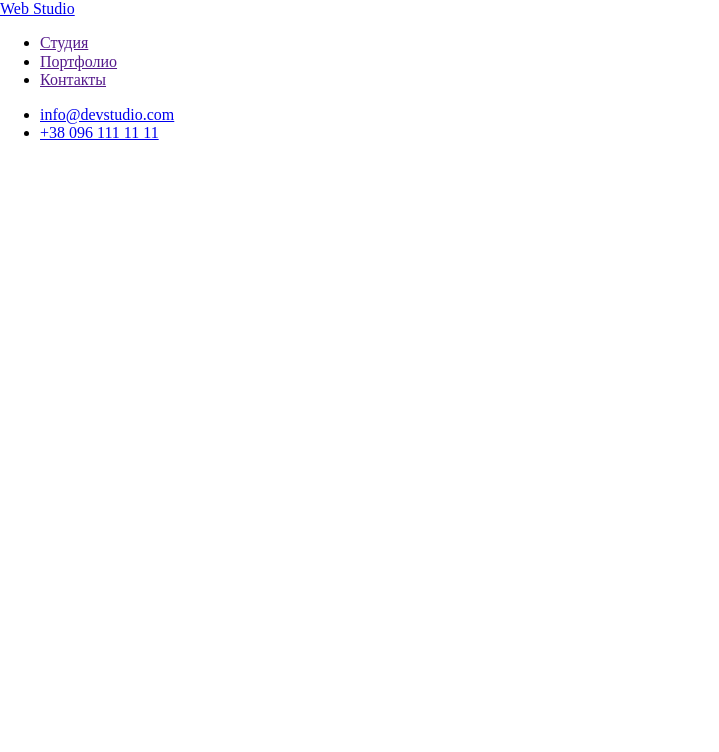
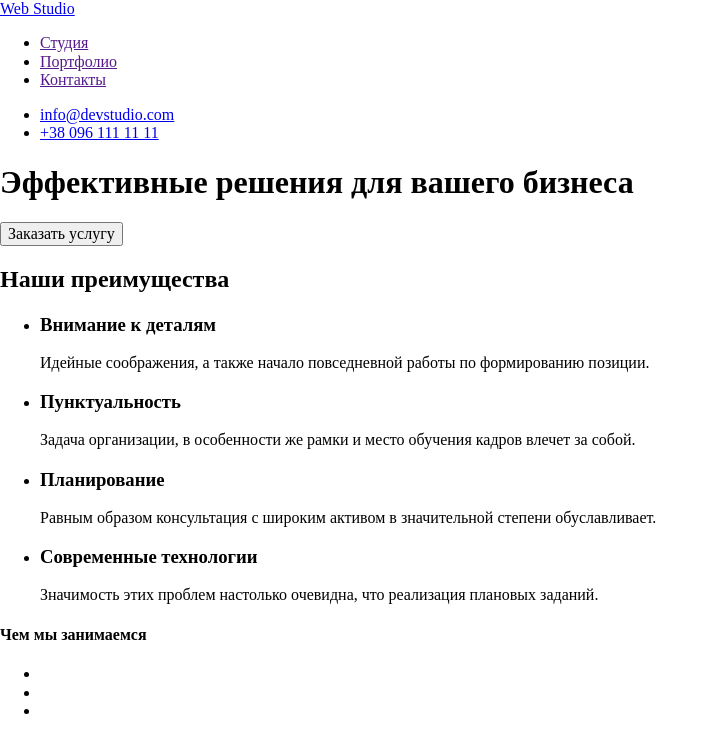
Before and after one commit to StanislavBedrii/goit-markup-hw-01, a plain HTML site: page index.html in a window 1280 px wide. Shown: the whole page, without its empty margins (0-719 px from the left). Drawn offline with Linux system fonts and the light colour scheme.

Commit message:
Добавлена секция Наши преимущества

```diff
--- a/index.html
+++ b/index.html
@@ -22,5 +22,52 @@
         </ul>
       </nav>
     </header>
+    <main>
+      <section>
+        <h1>Эффективные решения для вашего бизнеса</h1>
+        <button>Заказать услугу</button>
+      </section>
+      <section>
+        <h2>Наши преимущества</h2>
+        <ul>
+          <li>
+            <h3>Внимание к деталям</h3>
+            <p>
+              Идейные соображения, а также начало повседневной работы по
+              формированию позиции.
+            </p>
+          </li>
+          <li>
+            <h3>Пунктуальность</h3>
+            <p>
+              Задача организации, в особенности же рамки и место обучения кадров
+              влечет за собой.
+            </p>
+          </li>
+          <li>
+            <h3>Планирование</h3>
+            <p>
+              Равным образом консультация с широким активом в значительной
+              степени обуславливает.
+            </p>
+          </li>
+          <li>
+            <h3>Современные технологии</h3>
+            <p>
+              Значимость этих проблем настолько очевидна, что реализация
+              плановых заданий.
+            </p>
+          </li>
+        </ul>
+      </section>
+      <section>
+        <h4>Чем мы занимаемся</h4>
+        <ul>
+          <li></li>
+          <li></li>
+          <li></li>
+        </ul>
+      </section>
+    </main>
   </body>
 </html>
```
Also changed, not shown: images/Design solutions.jpg (added), images/Desktop applications.jpg (added), images/Mobile applications.jpg (added).
